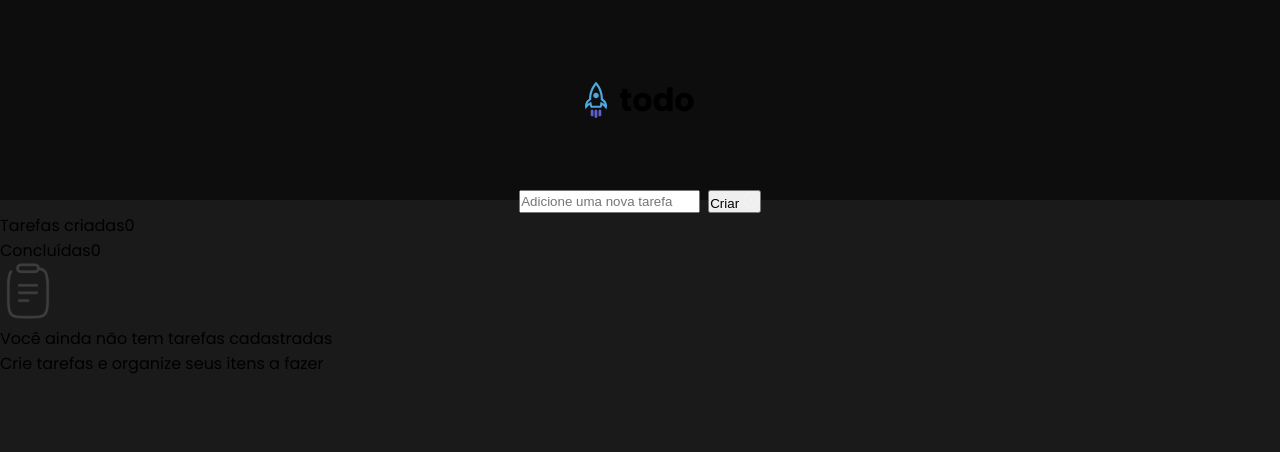
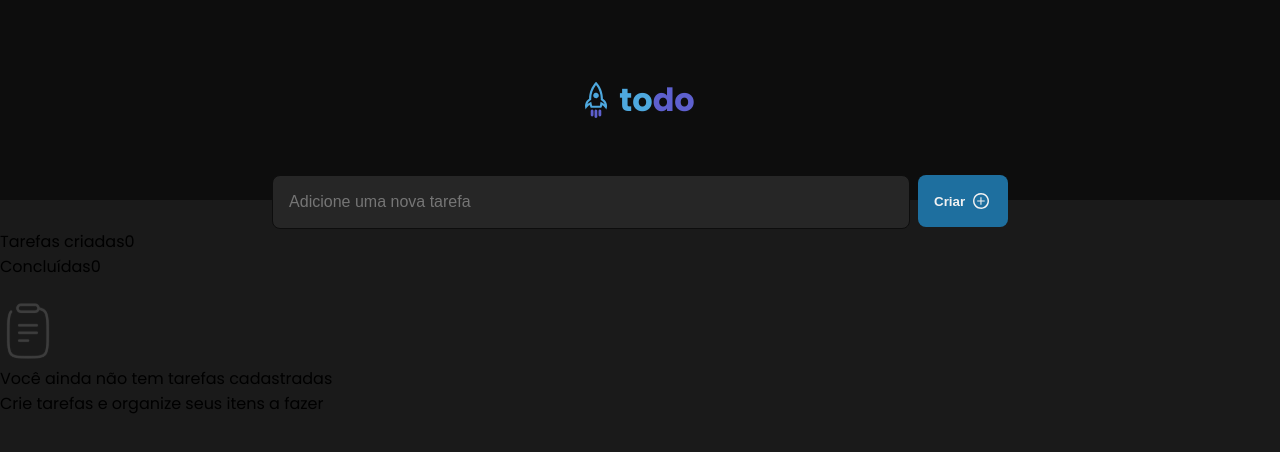
Before and after one commit to PabloRafael-coder/to-do-list, a React (Vite) app: page / in a window 1280 px wide. Shown: the top 452 px of the page. Built offline with nearby package versions, Linux system fonts and the light colour scheme.

Commit message:
feat: Add new styles to app component

```diff
--- a/src/App.module.css
+++ b/src/App.module.css
@@ -7,12 +7,12 @@
     background: var(--gray-700);
 }
 
-.headerText {
+.headerTitle {
     color: var(--blue);
     font-weight: bolder;
 }
 
-.headerText span {
+.headerTitle span {
     color: var(--purple-dark);
 }
 
@@ -20,5 +20,41 @@
     display: flex;
     justify-content: center;
     gap: 8px;
-    margin-top: -10px;
+    margin-top: -25px;
 }
+
+.taskInput {
+    width: 39.87rem;
+    height: 54px;
+    padding: 0 1rem 0 1rem;
+
+    background: var(--gray-500);
+    color: var(--gray-300);
+
+    font-size: 1rem;
+    border: 1px solid var(--gray-700);
+    border-radius: 8px;
+    outline: none;
+}
+
+.taskInputButton {
+    display: flex;
+    align-items: center;
+    gap: 8px;
+
+    width: 5.62rem;
+    height: 52px;
+    padding: 1rem;
+
+    font-weight: bold;
+    background: var(--blue-dark);
+    color: var(--gray-100);
+    border: none;
+    border-radius: 8px;
+}
+
+.taskListContainer {
+    display: flex;
+    flex-direction: column;
+    gap: 1.5rem
+}
```
